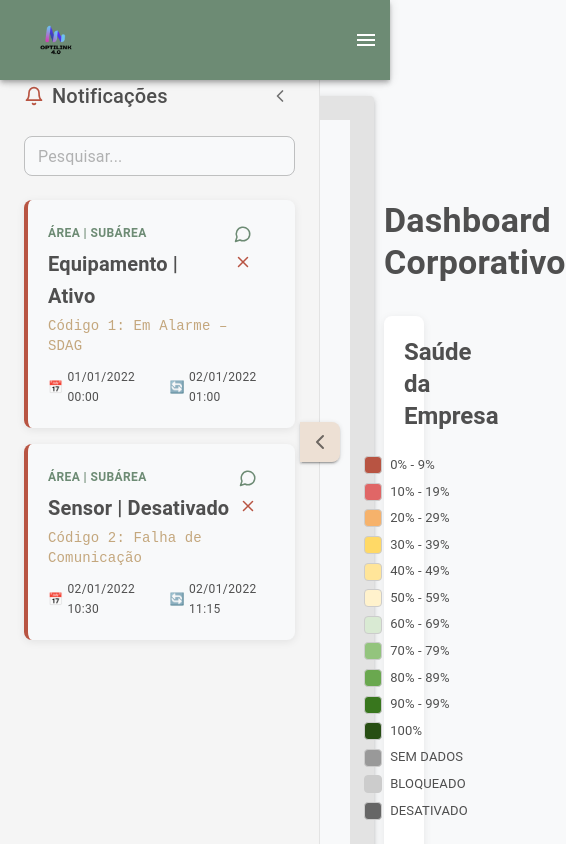
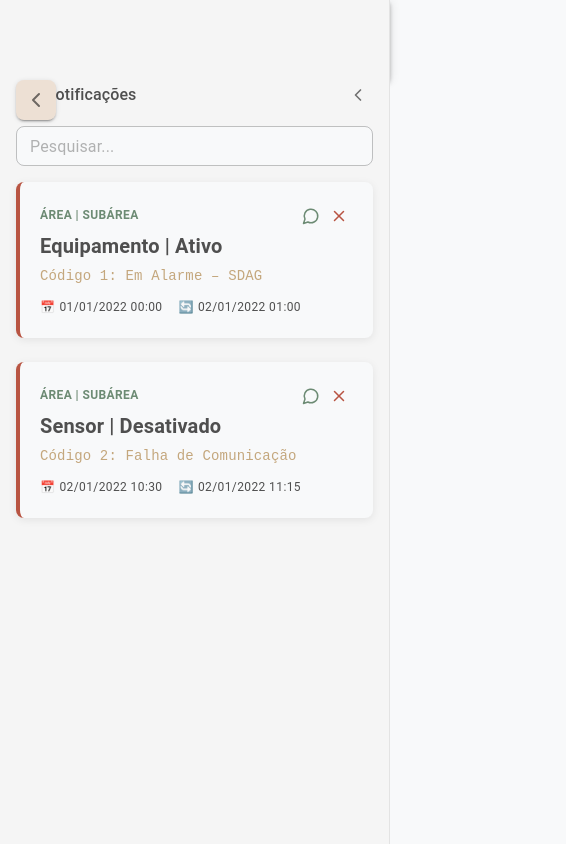
Before and after one commit to GuilhermeBarbosa16/Optlink4.0, a React (Vite) app: page /dashboard in a window 390 px wide. Both pictures are taken after typing "name@example.com", "Sample123" into the empty fields and a click on the button "Entrar". Shown: the top 844 px of the page, 566 px wide, since content can reach past the window. Built offline with nearby package versions, Linux system fonts and the light colour scheme.

Commit message:
fix: ajuste na responsividade

```diff
--- a/src/pages/Cooperative.tsx
+++ b/src/pages/Cooperative.tsx
@@ -1,5 +1,5 @@
 import React, { useState, useEffect } from 'react';
-import { ChevronDown, ChevronRight, Search } from 'lucide-react';
+import { ChevronDown, ChevronRight, Search, Menu } from 'lucide-react';
 import * as echarts from 'echarts'; // Assuming echarts is installed
 
 // Mock data structure - Simplified
@@ -68,11 +68,15 @@ function TreeNode({ label, children, level = 0, path = [], onUnitSelect }: TreeN
 }
 
 function Cooperative() {
-  // Removed tag selection state and handlers
   const [selectedUnit, setSelectedUnit] = useState<UnitName | null>(null);
+  const [isSidebarOpen, setIsSidebarOpen] = useState(true);
 
   const handleUnitSelect = (unit: UnitName) => {
     setSelectedUnit(unit);
+    // Fecha o sidebar em dispositivos móveis quando uma unidade é selecionada
+    if (window.innerWidth < 768) {
+      setIsSidebarOpen(false);
+    }
   };
 
   // Echarts setup
@@ -99,17 +103,27 @@ function Cooperative() {
       };
       myChart.setOption(option);
 
-      // Dispose chart on component unmount or unit change
+      // Responsive chart
+      const handleResize = () => {
+        myChart.resize();
+      };
+      window.addEventListener('resize', handleResize);
+
       return () => {
+        window.removeEventListener('resize', handleResize);
         myChart.dispose();
       };
     }
-  }, [selectedUnit]); // Rerun effect when selectedUnit changes
+  }, [selectedUnit]);
 
   return (
     <div className="min-h-screen bg-gray-50 flex">
       {/* Sidebar */}
-      <div className="w-64 bg-white shadow-lg">
+      <div className={`
+        fixed md:relative w-64 bg-white shadow-lg h-full
+        transition-transform duration-300 ease-in-out z-20
+        ${isSidebarOpen ? 'translate-x-0' : '-translate-x-full md:translate-x-0'}
+      `}>
         <div className="p-4">
           <div className="flex items-center justify-between mb-4">
             <h2 className="text-lg font-semibold">Estrutura</h2>
@@ -138,25 +152,31 @@ function Cooperative() {
       </div>
 
       {/* Main Content */}
-      <div className="flex-1 p-6">
+      <div className="flex-1 p-6 w-full">
         <div className="mb-6">
-          <h1 className="text-xl font-semibold mb-4">
-            {selectedUnit ? `Dados da ${selectedUnit}` : 'Selecione uma Unidade'}
-          </h1>
-
-          {/* Removed Tag Selection UI */}
-
+          <div className="flex items-center justify-between">
+            <h1 className="text-xl font-semibold">
+              {selectedUnit ? `Dados da ${selectedUnit}` : 'Selecione uma Unidade'}
+            </h1>
+            {/* Botão de menu para mobile */}
+            <button
+              onClick={() => setIsSidebarOpen(!isSidebarOpen)}
+              className="md:hidden p-2 rounded-lg hover:bg-gray-100"
+            >
+              <Menu size={24} />
+            </button>
+          </div>
         </div>
 
         {/* Chart Area */}
         <div className="bg-white rounded-lg shadow-md p-6">
-          <div className="h-96">
+          <div className="h-96 overflow-x-auto">
             {!selectedUnit ? (
               <div className="h-full flex items-center justify-center text-gray-500">
                 <p>Selecione uma unidade para exibir o gráfico</p>
               </div>
             ) : (
-              <div id="echarts-container" className="h-full w-full"></div>
+              <div id="echarts-container" className="h-full min-w-[800px]"></div>
             )}
           </div>
         </div>
--- a/src/pages/Dashboard.tsx
+++ b/src/pages/Dashboard.tsx
@@ -142,26 +142,33 @@ const Sidebar: React.FC<SidebarProps> = ({
 
   return (
     <Box sx={{
-      width: open ? '320px' : '0',
+      width: { xs: '100%', md: open ? '320px' : '0' },
       backgroundColor: colors.sidebar,
       borderRight: `1px solid ${colors.border}`,
-      padding: open ? '24px' : '0',
-      paddingTop: '80px',
-      position: 'fixed',
+      padding: open ? { xs: '16px', md: '24px' } : '0',
+      paddingTop: { xs: '80px', md: '100px' },
+      position: { xs: 'fixed', md: 'fixed' },
       top: 0,
       left: 0,
       bottom: 0,
       overflowY: 'auto',
       transition: 'all 0.3s cubic-bezier(0.4, 0, 0.2, 1)',
-      zIndex: 10,
-      visibility: open ? 'visible' : 'hidden'
+      zIndex: 1200,
+      visibility: open ? 'visible' : 'hidden',
+      transform: { xs: open ? 'translateX(0)' : 'translateX(-100%)', md: 'none' }
     }}>
-      <Box sx={{ display: 'flex', justifyContent: 'space-between', alignItems: 'center', mb: 3 }}>
+      <Box sx={{
+        display: 'flex',
+        justifyContent: 'space-between',
+        alignItems: 'center',
+        mb: { xs: 2, md: 3 }
+      }}>
         <Typography variant="h6" sx={{
           color: colors.textPrimary,
           display: 'flex',
           alignItems: 'center',
-          gap: 1
+          gap: 1,
+          fontSize: { xs: '1rem', md: '1.25rem' }
         }}>
           <Bell size={20} color={colors.alert} />
           Notificações
@@ -177,7 +184,7 @@ const Sidebar: React.FC<SidebarProps> = ({
           placeholder="Pesquisar..."
           size="small"
           sx={{
-            mb: 3,
+            mb: { xs: 2, md: 3 },
             '& .MuiOutlinedInput-root': {
               borderRadius: '8px',
               backgroundColor: colors.background
@@ -185,7 +192,7 @@ const Sidebar: React.FC<SidebarProps> = ({
           }}
         />
 
-        <Box sx={{ display: 'flex', flexDirection: 'column' }}>
+        <Box sx={{ display: 'flex', flexDirection: 'column', gap: { xs: 1, md: 2 } }}>
           {notifications.map(notification => (
             <NotificationCard
               key={notification.id}
@@ -234,9 +241,11 @@ const Dashboard: React.FC = () => {
   return (
     <Box sx={{
       display: 'flex',
+      flexDirection: { xs: 'column', md: 'row' },
       minHeight: '100vh',
       position: 'relative',
-      backgroundColor: colors.background
+      backgroundColor: colors.background,
+      overflow: 'hidden'
     }}>
       <Sidebar
         open={sidebarOpen}
@@ -249,13 +258,14 @@ const Dashboard: React.FC = () => {
         onClick={() => setSidebarOpen(!sidebarOpen)}
         sx={{
           position: 'fixed',
-          left: sidebarOpen ? 300 : 12,
-          top: '50%',
-          zIndex: 1200,
+          left: { xs: '16px', md: sidebarOpen ? '320px' : '12px' },
+          top: { xs: '80px', md: '100px' },
+          transform: { xs: 'none', md: 'none' },
+          zIndex: 1300,
           backgroundColor: colors.section,
-          borderRadius: '0 8px 8px 0',
+          borderRadius: { xs: '8px', md: '0 8px 8px 0' },
           boxShadow: 2,
-          transition: 'left 0.3s ease',
+          transition: 'all 0.3s ease',
           '&:hover': {
             backgroundColor: colors.border
           }
@@ -266,58 +276,113 @@ const Dashboard: React.FC = () => {
 
       <Box component="main" sx={{
         flexGrow: 1,
-        p: 3,
-        pt: '80px',
-        ml: sidebarOpen ? '320px' : 0,
-        transition: 'margin-left 0.3s ease',
+        p: { xs: 1, sm: 2, md: 3 },
+        pt: { xs: '100px', md: '100px' },
+        ml: { xs: 0, md: sidebarOpen ? '320px' : 0 },
+        transition: 'all 0.3s ease',
         width: '100%',
-        maxWidth: sidebarOpen ? 'calc(100% - 320px)' : '100%'
+        maxWidth: { xs: '100%', md: sidebarOpen ? 'calc(100% - 320px)' : '100%' },
+        overflow: 'auto'
       }}>
-        <Box sx={{ mb: 4 }}>
+        <Box sx={{ mb: { xs: 2, md: 4 } }}>
           <Typography variant="h4" sx={{
             fontWeight: 600,
-            color: colors.textPrimary
+            color: colors.textPrimary,
+            fontSize: { xs: '1.25rem', sm: '1.5rem', md: '2.125rem' }
           }}>
             Dashboard Corporativo
           </Typography>
         </Box>
 
         {/* Seção Saúde da Empresa */}
-        <Paper sx={cardStyles}>
+        <Paper sx={{
+          ...cardStyles,
+          overflow: 'hidden',
+          p: { xs: 1, sm: 2, md: 3 }
+        }}>
           <Box sx={{
             display: 'flex',
             justifyContent: 'space-between',
             alignItems: 'center',
-            mb: 3
+            mb: { xs: 2, md: 3 }
           }}>
             <Typography variant="h5" sx={{
               color: colors.textPrimary,
-              fontWeight: 600
+              fontWeight: 600,
+              fontSize: { xs: '1.1rem', sm: '1.25rem', md: '1.5rem' }
             }}>
               Saúde da Empresa
             </Typography>
           </Box>
 
           {/* Sunburst e legenda lado a lado */}
-          <Box sx={{ width: '100%', display: 'flex', justifyContent: 'center', alignItems: 'flex-start', mb: 2 }}>
-            <Box sx={{ flex: 1, minWidth: 0 }}>
+          <Box sx={{
+            width: '100%',
+            display: 'flex',
+            flexDirection: { xs: 'column', lg: 'row' },
+            justifyContent: 'center',
+            alignItems: 'center',
+            gap: { xs: 2, md: 4 },
+            mb: { xs: 2, md: 4 }
+          }}>
+            <Box sx={{
+              flex: 1,
+              minWidth: 0,
+              width: '100%',
+              height: { xs: '300px', sm: '400px', md: '500px', lg: '600px' },
+              position: 'relative',
+              '& .recharts-wrapper': {
+                width: '100% !important',
+                height: '100% !important'
+              }
+            }}>
               <SunburstChart />
             </Box>
+            <Box sx={{
+              width: { xs: '100%', lg: 'auto' },
+              minWidth: { lg: '250px' },
+              maxWidth: { xs: '100%', lg: '300px' },
+              order: { xs: -1, lg: 0 }
+            }}>
               <SunburstLegend />
+            </Box>
           </Box>
 
           {/* Saúde do nível selecionado */}
-          <Box sx={{ display: 'flex', justifyContent: 'center', mb: 2 }}>
-            <Box sx={{ minWidth: 180, display: 'flex', flexDirection: 'column', alignItems: 'center' }}>
-              <Typography variant="subtitle2">Saúde do nível selecionado:</Typography>
-              <Typography variant="h6">
+          <Box sx={{
+            display: 'flex',
+            justifyContent: 'center',
+            mb: { xs: 2, md: 4 },
+            flexWrap: 'wrap',
+            gap: 2
+          }}>
+            <Box sx={{
+              minWidth: { xs: '100%', sm: '180px' },
+              display: 'flex',
+              flexDirection: 'column',
+              alignItems: 'center',
+              textAlign: 'center',
+              p: { xs: 1, md: 2 },
+              backgroundColor: colors.background,
+              borderRadius: '8px'
+            }}>
+              <Typography variant="subtitle2" sx={{ mb: 1 }}>Saúde do nível selecionado:</Typography>
+              <Typography variant="h6" sx={{
+                fontSize: { xs: '1.1rem', md: '1.5rem' },
+                color: colors.textSecondary
+              }}>
                 {saudeSelecionada && saudeSelecionada.value !== undefined ? `${saudeSelecionada.value}%` : 'Selecione um nível'}
               </Typography>
             </Box>
           </Box>
 
           {/* Botão de histórico centralizado abaixo do gráfico */}
-          <Box sx={{ display: 'flex', justifyContent: 'center', mt: 2 }}>
+          <Box sx={{
+            display: 'flex',
+            justifyContent: 'center',
+            mt: { xs: 2, md: 4 },
+            width: '100%'
+          }}>
             <Button
               variant="contained"
               onClick={() => setMostrarHistorico(!mostrarHistorico)}
@@ -326,7 +391,11 @@ const Dashboard: React.FC = () => {
                 color: 'white',
                 borderRadius: '8px',
                 textTransform: 'none',
-                px: 3,
+                px: { xs: 2, md: 3 },
+                py: { xs: 1, md: 1.5 },
+                width: { xs: '100%', sm: 'auto' },
+                minWidth: { xs: 'auto', sm: '200px' },
+                fontSize: { xs: '0.875rem', md: '1rem' },
                 '&:hover': {
                   backgroundColor: mostrarHistorico ? '#9a3c2f' : '#5c7a63'
                 }
@@ -338,24 +407,57 @@ const Dashboard: React.FC = () => {
 
           {/* Histórico só aparece se mostrarHistorico for true */}
           {mostrarHistorico && (
-            <Box sx={{ height: '300px', mt: 2 }}>
+            <Box sx={{
+              mt: { xs: 2, md: 4 },
+              width: '100%',
+              position: 'relative',
+              overflowX: 'auto',
+              '&::-webkit-scrollbar': {
+                height: '8px',
+              },
+              '&::-webkit-scrollbar-track': {
+                backgroundColor: colors.background,
+                borderRadius: '4px',
+              },
+              '&::-webkit-scrollbar-thumb': {
+                backgroundColor: colors.border,
+                borderRadius: '4px',
+                '&:hover': {
+                  backgroundColor: colors.textSecondary,
+                },
+              },
+            }}>
+              <Box sx={{
+                minWidth: '800px', // Largura mínima para garantir boa visualização
+                height: { xs: '250px', sm: '300px', md: '400px' },
+                position: 'relative',
+                '& .recharts-wrapper': {
+                  width: '100% !important',
+                  height: '100% !important'
+                }
+              }}>
                 <ResponsiveContainer width="100%" height="100%">
                   <AreaChart data={historicoData}>
                     <CartesianGrid strokeDasharray="3 3" stroke={colors.border} />
                     <XAxis
                       dataKey="name"
-                    tick={{ fill: colors.textPrimary }}
+                      tick={{ fill: colors.textPrimary, fontSize: 12 }}
                       axisLine={{ stroke: colors.border }}
+                      height={40}
+                      tickMargin={10}
                     />
                     <YAxis
-                    tick={{ fill: colors.textPrimary }}
+                      tick={{ fill: colors.textPrimary, fontSize: 12 }}
                       axisLine={{ stroke: colors.border }}
+                      width={40}
+                      tickMargin={10}
                     />
                     <Tooltip
                       contentStyle={{
                         backgroundColor: colors.background,
                         borderColor: colors.border,
-                      borderRadius: '8px'
+                        borderRadius: '8px',
+                        fontSize: '0.875rem'
                       }}
                     />
                     <Area
@@ -368,6 +470,7 @@ const Dashboard: React.FC = () => {
                   </AreaChart>
                 </ResponsiveContainer>
               </Box>
+            </Box>
           )}
         </Paper>
       </Box>
--- a/src/pages/Reports.tsx
+++ b/src/pages/Reports.tsx
@@ -436,7 +436,10 @@ const Reports: React.FC = () => {
             </Table>
           </TableContainer>
         ) : (
-          <Paper sx={{ p: 3, height: { xs: '300px', sm: '400px', md: '500px' } }}>
+          <Paper sx={{
+            p: 3,
+            height: { xs: '500px', sm: '600px', md: '650px' }
+          }}>
             <Typography variant="h6" gutterBottom sx={{ mb: 2 }}>
               Distribuição da Disponibilidade por Ativo
             </Typography>
@@ -447,7 +450,7 @@ const Reports: React.FC = () => {
                   cx="50%"
                   cy="50%"
                   labelLine={false}
-                  outerRadius={80}
+                  outerRadius="45%"
                   fill="#8884d8"
                   dataKey="value"
                   animationDuration={500}
@@ -463,11 +466,19 @@ const Reports: React.FC = () => {
                 </Pie>
                 <Tooltip content={<CustomTooltip />} />
                 <Legend
-                  layout="vertical"
-                  verticalAlign="middle"
-                  align="right"
+                  layout="horizontal"
+                  verticalAlign="bottom"
+                  align="center"
+                  wrapperStyle={{
+                    paddingTop: '20px',
+                    fontSize: '14px'
+                  }}
                   formatter={(value, entry, index) => (
-                    <span style={{ fontSize: '14px', color: '#333' }}>
+                    <span style={{
+                      fontSize: '14px',
+                      color: '#333',
+                      marginRight: '20px'
+                    }}>
                       {value} - {pieData[index].value}%
                     </span>
                   )}
```
Lines whose indentation alone changed are shown as unchanged.
